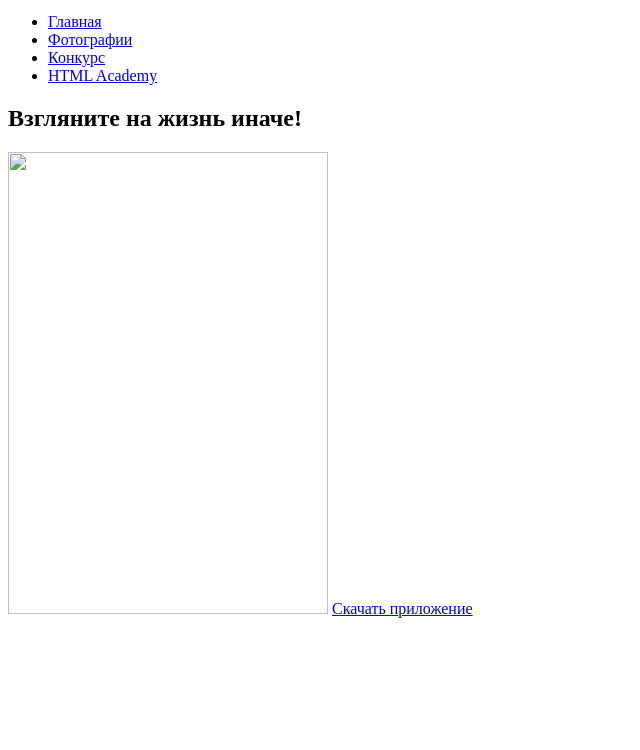
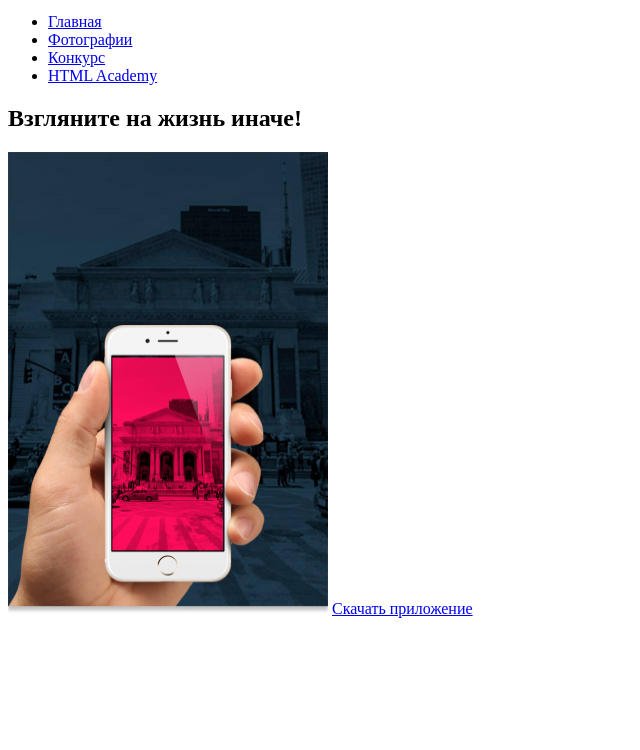
Before and after one commit to Lynx909/1368871-pink-21, a website: page source/index.html in a window 1280 px wide. Shown: the part 50-800 px from the top of the page, without its empty margins (0-640 px from the left). Drawn offline with Linux system fonts and the light colour scheme.

Commit message:
Изменения главной. картинки

```diff
--- a/source/index.html
+++ b/source/index.html
@@ -32,7 +32,7 @@
     <main class="page-main">
       <section class="page-main__download download">
         <h2 class="page-main__description">Взгляните на жизнь иначе!</h2>
-        <img src="img/" width="320" height="462" alt=""/>
+        <img src="img/back-mobile-index.jpg" width="320" height="462" alt=""/>
         <a class="download__button" href="#">Скачать приложение</a>
           <ul class="download__list">
             <li class="download__item">
```
